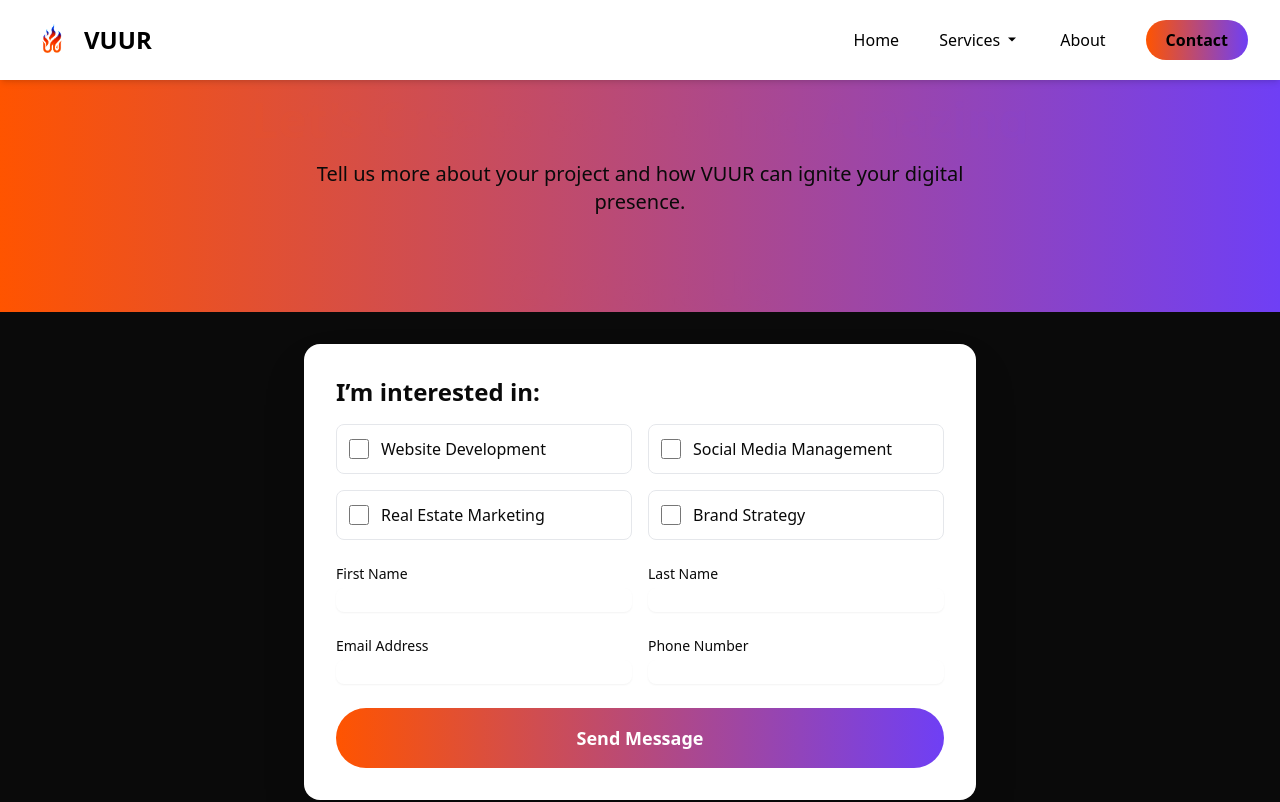
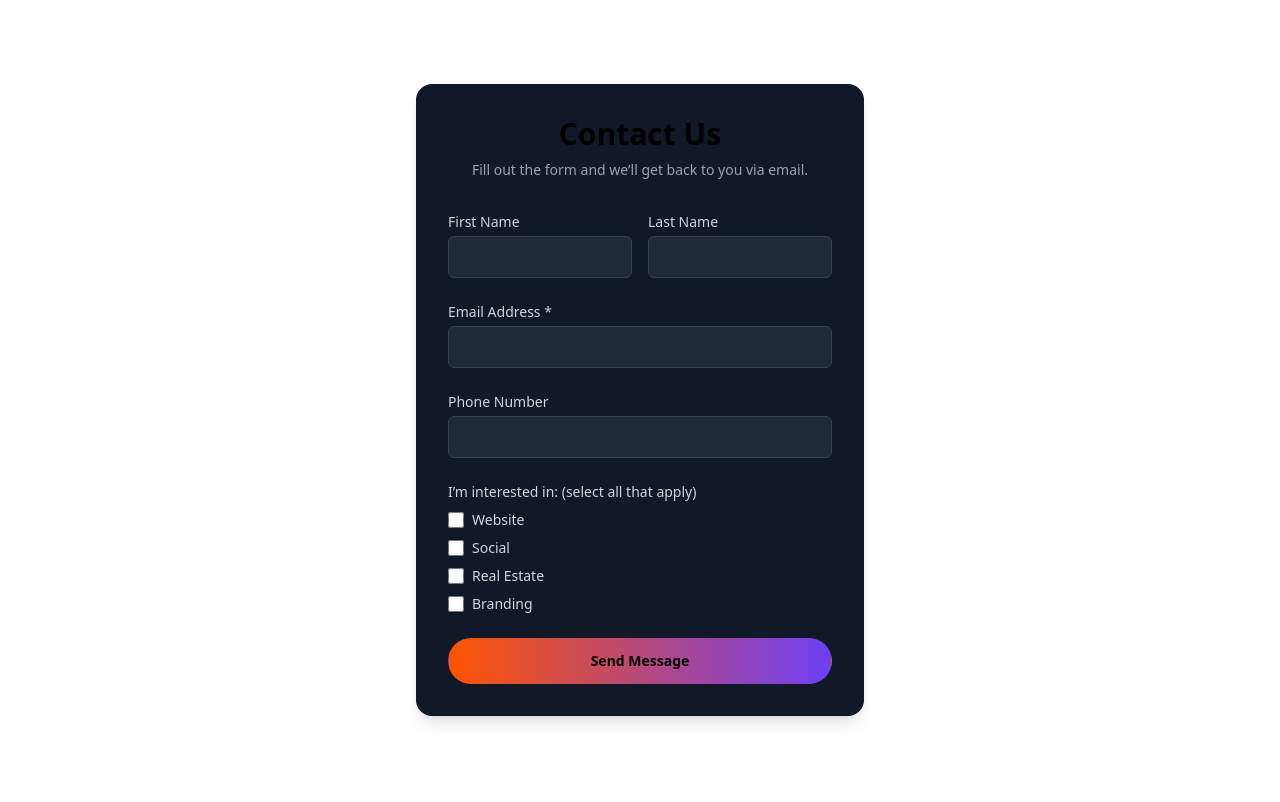
Before and after one commit to felipe-angel/vuur-website, a Next.js app: page /contact in a window 1280 px wide. Shown: the top 802 px of the page. Built offline with nearby package versions, Linux system fonts and the light colour scheme.

Commit message:
Add email‐sending API route and update contact page + fix other components

```diff
--- a/package.json
+++ b/package.json
@@ -13,6 +13,7 @@
     "framer-motion": "^12.12.1",
     "lucide-react": "^0.511.0",
     "next": "15.3.2",
+    "nodemailer": "^7.0.3",
     "react": "^19.0.0",
     "react-dom": "^19.0.0"
   },
--- a/src/app/contact/page.tsx
+++ b/src/app/contact/page.tsx
@@ -1,167 +1,213 @@
-// src/app/contact/page.tsx
-"use client";
+'use client';
 
-import Header from "@/components/Header";
-import Footer from "@/components/Footer";
-import { useState } from "react";
-import { motion } from "framer-motion";
-
-const SERVICES = [
-  { id: 'website', label: 'Website Development' },
-  { id: 'social', label: 'Social Media Management' },
-  { id: 'realestate', label: 'Real Estate Marketing' },
-  { id: 'branding', label: 'Brand Strategy' }
-];
+import { useState, ChangeEvent, FormEvent } from 'react';
 
 export default function ContactPage() {
-  const [selected, setSelected] = useState<string[]>([]);
-  const [form, setForm] = useState({ firstName: '', lastName: '', email: '', phone: '' });
+  // 1) Local state for each input
+  const [firstName, setFirstName] = useState('');
+  const [lastName, setLastName] = useState('');
+  const [email, setEmail] = useState('');
+  const [phone, setPhone] = useState('');
+  const [services, setServices] = useState<string[]>([]);
+  const [statusMessage, setStatusMessage] = useState<string | null>(null);
+  const [isSubmitting, setIsSubmitting] = useState(false);
 
-  const toggleService = (id: string) => {
-    setSelected(sel =>
-      sel.includes(id) ? sel.filter(x => x !== id) : [...sel, id]
+  // 2) Handle checkbox toggles
+  const toggleService = (serviceName: string) => {
+    setServices((prev) =>
+      prev.includes(serviceName)
+        ? prev.filter((s) => s !== serviceName)
+        : [...prev, serviceName]
     );
   };
 
-  const handleChange = (e: React.ChangeEvent<HTMLInputElement>) => {
-    const { name, value } = e.target;
-    setForm(f => ({ ...f, [name]: value }));
-  };
+  // 3) Main form submit
+  const handleSubmit = async (e: FormEvent<HTMLFormElement>) => {
+    e.preventDefault();
+    setIsSubmitting(true);
+    setStatusMessage(null);
 
-  const handleSubmit = (e: React.FormEvent) => {
-    e.preventDefault();
-    // TODO: integrate with backend
-    console.log({ services: selected, ...form });
-    alert('Thank you! We will reach out shortly.');
+    try {
+      const res = await fetch('/api/contact', {
+        method: 'POST',
+        headers: { 'Content-Type': 'application/json' },
+        body: JSON.stringify({ firstName, lastName, email, phone, services }),
+      });
+
+      if (!res.ok) {
+        const data = await res.json();
+        throw new Error(data.error || 'Unknown error');
+      }
+
+      setStatusMessage('Your message has been sent! We’ll be in touch soon.');
+      // Reset form fields
+      setFirstName('');
+      setLastName('');
+      setEmail('');
+      setPhone('');
+      setServices([]);
+    } catch (err: any) {
+      console.error('Submission error:', err);
+      setStatusMessage(
+        'Sorry, something went wrong. Please try again in a moment.'
+      );
+    } finally {
+      setIsSubmitting(false);
+    }
   };
 
   return (
-    <div className="bg-surface text-onSurface min-h-screen">
-      <Header />
+    <div className="min-h-screen flex items-center justify-center bg-neutralBg py-12 px-4 sm:px-6 lg:px-8">
+      <div className="max-w-md w-full bg-gray-900 p-8 rounded-2xl shadow-lg">
+        <h2 className="text-center text-3xl font-extrabold text-lightText">
+          Contact Us
+        </h2>
+        <p className="mt-2 text-center text-gray-400 text-sm">
+          Fill out the form and we’ll get back to you via email.
+        </p>
 
-      {/* Hero Banner */}
-      <section className="bg-gradient-to-r from-primary to-secondary py-24 px-4 text-center">
-        <motion.h1
-          initial={{ y: 50, opacity: 0 }}
-          animate={{ y: 0, opacity: 1 }}
-          transition={{ duration: 0.8 }}
-          className="text-4xl md:text-5xl font-extrabold mb-4 bg-clip-text text-transparent bg-gradient-to-r from-primary to-secondary"
-        >
-          Let's Create Something Amazing
-        </motion.h1>
-        <motion.p
-          initial={{ y: 30, opacity: 0 }}
-          animate={{ y: 0, opacity: 1 }}
-          transition={{ delay: 0.2, duration: 0.8 }}
-          className="max-w-2xl mx-auto text-lg md:text-xl text-surface"
-        >
-          Tell us more about your project and how VUUR can ignite your digital presence.
-        </motion.p>
-      </section>
+        <form onSubmit={handleSubmit} className="mt-8 space-y-6">
+          {/* First + Last Name */}
+          <div className="flex space-x-4">
+            <div className="w-1/2">
+              <label
+                htmlFor="first-name"
+                className="block text-sm font-medium text-gray-300"
+              >
+                First Name
+              </label>
+              <input
+                id="first-name"
+                name="firstName"
+                type="text"
+                required
+                value={firstName}
+                onChange={(e: ChangeEvent<HTMLInputElement>) =>
+                  setFirstName(e.target.value)
+                }
+                className="mt-1 block w-full px-3 py-2 bg-gray-800 border border-gray-700 rounded-md text-lightText placeholder-gray-500 focus:outline-none focus:ring-primary focus:border-primary"
+              />
+            </div>
+            <div className="w-1/2">
+              <label
+                htmlFor="last-name"
+                className="block text-sm font-medium text-gray-300"
+              >
+                Last Name
+              </label>
+              <input
+                id="last-name"
+                name="lastName"
+                type="text"
+                value={lastName}
+                onChange={(e: ChangeEvent<HTMLInputElement>) =>
+                  setLastName(e.target.value)
+                }
+                className="mt-1 block w-full px-3 py-2 bg-gray-800 border border-gray-700 rounded-md text-lightText placeholder-gray-500 focus:outline-none focus:ring-primary focus:border-primary"
+              />
+            </div>
+          </div>
 
-      <main className="-mt-12 pb-16 px-4">
-        {/* Page Title */}
-        <motion.h2
-          initial={{ y: 30, opacity: 0 }}
-          animate={{ y: 0, opacity: 1 }}
-          transition={{ delay: 0.1, duration: 0.8 }}
-          className="text-center text-4xl md:text-5xl font-extrabold mb-8 bg-clip-text text-transparent bg-gradient-to-r from-primary to-secondary"
-        >
-          Contact Us
-        </motion.h2>
+          {/* Email */}
+          <div>
+            <label
+              htmlFor="email-address"
+              className="block text-sm font-medium text-gray-300"
+            >
+              Email Address *
+            </label>
+            <input
+              id="email-address"
+              name="email"
+              type="email"
+              autoComplete="email"
+              required
+              value={email}
+              onChange={(e: ChangeEvent<HTMLInputElement>) =>
+                setEmail(e.target.value)
+              }
+              className="mt-1 block w-full px-3 py-2 bg-gray-800 border border-gray-700 rounded-md text-lightText placeholder-gray-500 focus:outline-none focus:ring-primary focus:border-primary"
+            />
+          </div>
 
-        <section className="max-w-2xl mx-auto bg-white rounded-2xl shadow-2xl overflow-hidden">
-          <form onSubmit={handleSubmit} className="p-8 space-y-6">
-            {/* Services Selector */}
-            <fieldset className="space-y-4">
-              <legend className="text-2xl font-semibold text-surface">
-                I’m interested in:
-              </legend>
-              <div className="grid grid-cols-1 sm:grid-cols-2 gap-4">
-                {SERVICES.map(s => (
+          {/* Phone */}
+          <div>
+            <label
+              htmlFor="phone-number"
+              className="block text-sm font-medium text-gray-300"
+            >
+              Phone Number
+            </label>
+            <input
+              id="phone-number"
+              name="phone"
+              type="tel"
+              value={phone}
+              onChange={(e: ChangeEvent<HTMLInputElement>) =>
+                setPhone(e.target.value)
+              }
+              className="mt-1 block w-full px-3 py-2 bg-gray-800 border border-gray-700 rounded-md text-lightText placeholder-gray-500 focus:outline-none focus:ring-primary focus:border-primary"
+            />
+          </div>
+
+          {/* Services Checkboxes */}
+          <fieldset className="mt-4">
+            <legend className="text-sm font-medium text-gray-300">
+              I’m interested in: (select all that apply)
+            </legend>
+            <div className="mt-2 space-y-2">
+              {['Website', 'Social', 'Real Estate', 'Branding'].map((svc) => (
+                <div key={svc} className="flex items-center">
+                  <input
+                    id={svc}
+                    name="services"
+                    type="checkbox"
+                    checked={services.includes(svc)}
+                    onChange={() => toggleService(svc)}
+                    className="h-4 w-4 text-primary focus:ring-primary border-gray-700 rounded"
+                  />
                   <label
-                    key={s.id}
-                    className="flex items-center space-x-3 p-3 border rounded-lg cursor-pointer hover:shadow-lg transition-shadow"
+                    htmlFor={svc}
+                    className="ml-2 block text-sm text-gray-300"
                   >
-                    <input
-                      type="checkbox"
-                      checked={selected.includes(s.id)}
-                      onChange={() => toggleService(s.id)}
-                      className="w-5 h-5 text-primary focus:ring-primary"
-                    />
-                    <span className="text-surface font-medium">{s.label}</span>
+                    {svc}
                   </label>
-                ))}
-              </div>
-            </fieldset>
-
-            {/* Name Fields */}
-            <div className="grid grid-cols-1 sm:grid-cols-2 gap-4">
-              {['firstName','lastName'].map(field => (
-                <div key={field}>
-                  <label htmlFor={field} className="block text-sm font-medium text-surface capitalize">
-                    {field === 'firstName' ? 'First Name' : 'Last Name'}
-                  </label>
-                  <input
-                    id={field}
-                    name={field}
-                    type="text"
-                    required
-                    value={(form as any)[field]}
-                    onChange={handleChange}
-                    className="mt-1 block w-full rounded-lg border-gray-300 shadow-sm focus:border-primary focus:ring-primary"
-                  />
                 </div>
               ))}
             </div>
+          </fieldset>
 
-            {/* Contact Fields */}
-            <div className="grid grid-cols-1 sm:grid-cols-2 gap-4">
-              <div>
-                <label htmlFor="email" className="block text-sm font-medium text-surface">
-                  Email Address
-                </label>
-                <input
-                  id="email"
-                  name="email"
-                  type="email"
-                  required
-                  value={form.email}
-                  onChange={handleChange}
-                  className="mt-1 block w-full rounded-lg border-gray-300 shadow-sm focus:border-primary focus:ring-primary"
-                />
-              </div>
-              <div>
-                <label htmlFor="phone" className="block text-sm font-medium text-surface">
-                  Phone Number
-                </label>
-                <input
-                  id="phone"
-                  name="phone"
-                  type="tel"
-                  required
-                  value={form.phone}
-                  onChange={handleChange}
-                  className="mt-1 block w-full rounded-lg border-gray-300 shadow-sm focus:border-primary focus:ring-primary"
-                />
-              </div>
-            </div>
+          {/* Submit Button */}
+          <div>
+            <button
+              type="submit"
+              disabled={isSubmitting}
+              className={`w-full flex justify-center py-3 px-4 border border-transparent rounded-full shadow-sm text-sm font-semibold
+                focus:outline-none focus:ring-2 focus:ring-offset-2 focus:ring-primary
+                ${
+                  isSubmitting
+                    ? 'bg-gray-700 text-gray-400 cursor-not-allowed'
+                    : 'bg-gradient-to-r from-primary to-secondary text-black hover:from-secondary hover:to-primary'
+                }`}
+            >
+              {isSubmitting ? 'Sending...' : 'Send Message'}
+            </button>
+          </div>
 
-            {/* Submit Button */}
-            <motion.button
-              type="submit"
-              initial={{ scale: 0.8, opacity: 0 }}
-              animate={{ scale: 1, opacity: 1 }}
-              transition={{ delay: 0.2, duration: 0.6 }}
-              className="w-full py-4 mt-4 text-white text-lg font-semibold rounded-full bg-gradient-to-r from-primary to-secondary hover:opacity-95 transform hover:-translate-y-1 transition-all"
+          {/* Status Message */}
+          {statusMessage && (
+            <p
+              className={`mt-4 text-center text-sm ${
+                statusMessage.startsWith('Sorry')
+                  ? 'text-red-500'
+                  : 'text-green-400'
+              }`}
             >
-              Send Message
-            </motion.button>
-          </form>
-        </section>
-      </main>
-
-      <Footer />
+              {statusMessage}
+            </p>
+          )}
+        </form>
+      </div>
     </div>
   );
 }
--- /dev/null
+++ b/src/app/contact/route.ts
@@ -0,0 +1,84 @@
+import { NextRequest, NextResponse } from 'next/server';
+import nodemailer from 'nodemailer';
+
+// ──────────────────────────────────────────────────────────────────────────────
+// 1) Configure your SMTP transporter via environment variables.
+//    Make sure to add the following to Vercel (or your local .env):
+//      SMTP_HOST=smtp.example.com
+//      SMTP_PORT=587
+//      SMTP_USER=your_smtp_username
+//      SMTP_PASS=your_smtp_password
+//      EMAIL_TO=felipe@vuursocial.com
+//      EMAIL_FROM=“Vuursocial Contact Form” <no-reply@vuursocial.com>
+//
+// 2) On Vercel, go to Project ▶️ Settings ▶️ Environment Variables,
+//    and add the above four keys exactly as named. Then redeploy.
+// ──────────────────────────────────────────────────────────────────────────────
+const smtpHost = process.env.SMTP_HOST!;
+const smtpPort = Number(process.env.SMTP_PORT ?? '587');
+const smtpUser = process.env.SMTP_USER!;
+const smtpPass = process.env.SMTP_PASS!;
+const emailTo = process.env.EMAIL_TO!;
+const emailFrom = process.env.EMAIL_FROM!;
+
+// Create a Nodemailer transporter once at module‐level
+const transporter = nodemailer.createTransport({
+  host: smtpHost,
+  port: smtpPort,
+  secure: smtpPort === 465, // true for 465, false for other ports (e.g. 587)
+  auth: {
+    user: smtpUser,
+    pass: smtpPass,
+  },
+});
+
+/**
+ * POST handler for /api/contact
+ * Expects JSON: { firstName, lastName, email, phone, services: string[] }
+ */
+export async function POST(request: NextRequest) {
+  try {
+    const body = await request.json();
+    const { firstName, lastName, email, phone, services } = body;
+
+    // Basic validation
+    if (!firstName || !email) {
+      return NextResponse.json(
+        { error: 'Missing required fields: firstName and email.' },
+        { status: 400 }
+      );
+    }
+
+    // Build an HTML‐formatted email body
+    const servicesList = Array.isArray(services)
+      ? services.map((s: string) => `<li>${s}</li>`).join('')
+      : '';
+
+    const htmlBody = `
+      <h2>New Contact Form Submission</h2>
+      <p><strong>Name:</strong> ${firstName} ${lastName || ''}</p>
+      <p><strong>Email:</strong> ${email}</p>
+      <p><strong>Phone:</strong> ${phone || '—'}</p>
+      <p><strong>Interested In:</strong></p>
+      <ul>${servicesList}</ul>
+      <hr/>
+      <p>Sent from: VUUR Website Contact Page</p>
+    `;
+
+    // Send the email
+    await transporter.sendMail({
+      from: emailFrom,       // e.g. "Vuursocial Contact Form <no-reply@vuursocial.com>"
+      to: emailTo,           // "felipe@vuursocial.com"
+      subject: `New Contact Inquiry from ${firstName} ${lastName || ''}`,
+      html: htmlBody,
+    });
+
+    return NextResponse.json({ message: 'Form submitted successfully.' }, { status: 200 });
+  } catch (err: any) {
+    console.error('Error in /api/contact:', err);
+    return NextResponse.json(
+      { error: 'Failed to send email. Please try again later.' },
+      { status: 500 }
+    );
+  }
+}
--- a/src/components/SocialMediaProcessSection.tsx
+++ b/src/components/SocialMediaProcessSection.tsx
@@ -5,7 +5,6 @@ import {
   motion,
   useScroll,
   useTransform,
-  useSpring,
   useInView,
 } from 'framer-motion';
 import Image from 'next/image';
```
Also changed, not shown: src/components/Footer.tsx (+28 -9 lines), src/components/SocialMediaApproach.tsx (+20 -9 lines), src/components/SocialMediaBenefits.tsx (+27 -16 lines), 1 other file (tests, documents, lock files or other folders).
